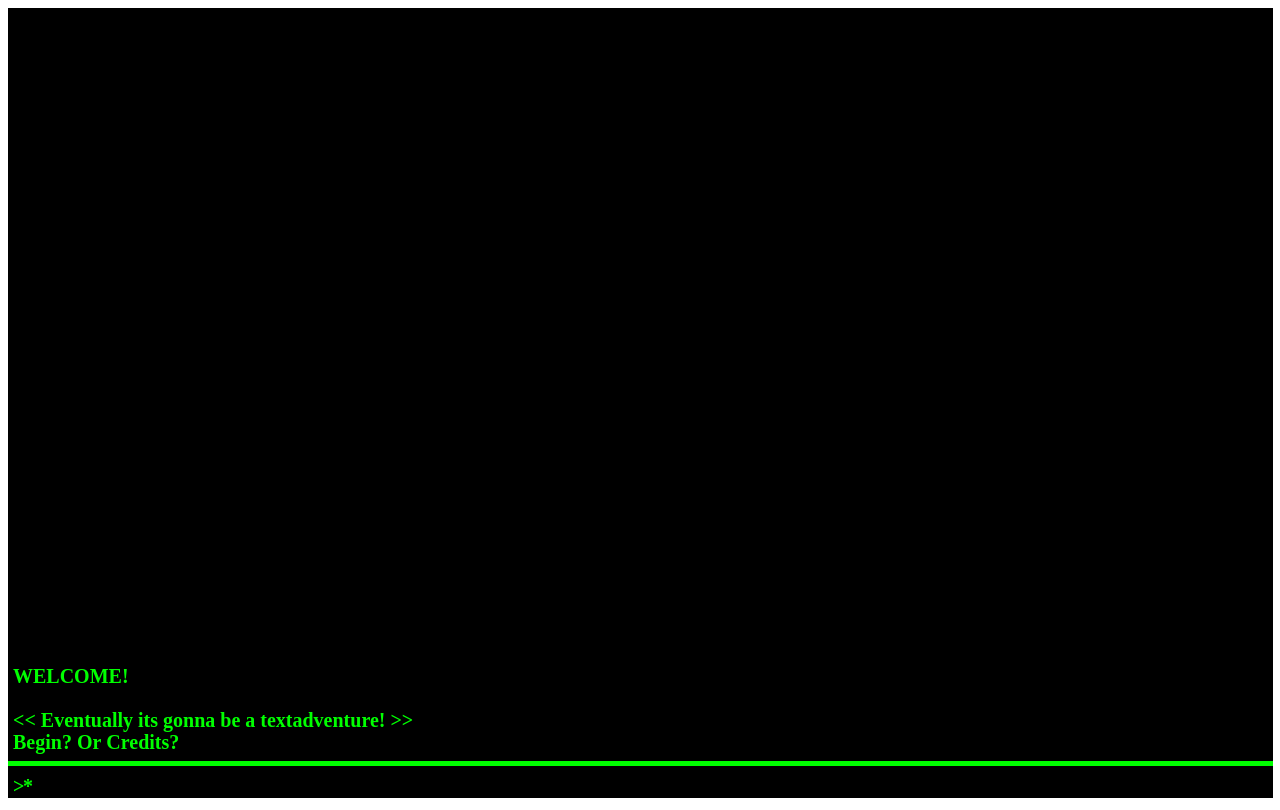
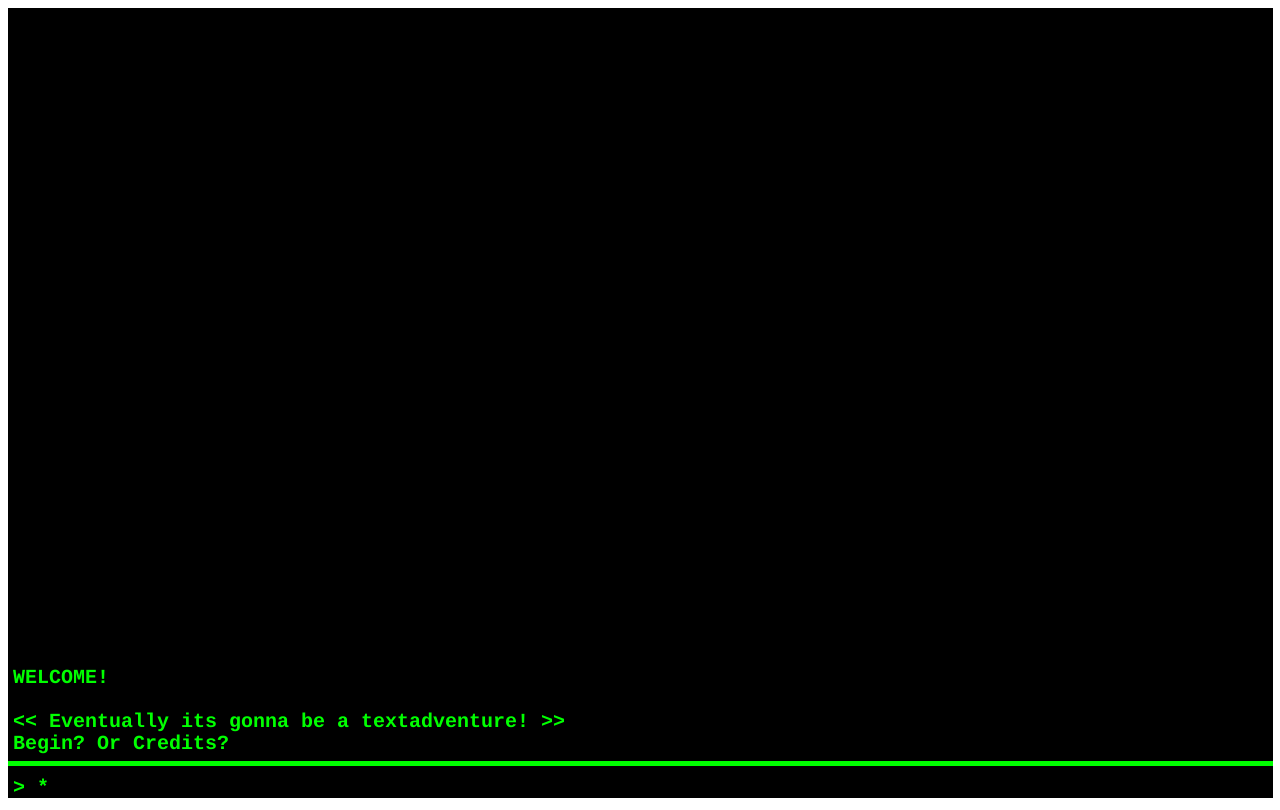
Before and after one commit to juffel/juffel.github.io, a plain HTML site: page index.html in a window 1280 px wide. Drawn offline with Linux system fonts and the light colour scheme.

Commit message:
jetzt ist statisch ein div-container in der seite enthalten, der dann mit einem canvas gefüllt wird

```diff
--- a/index.html
+++ b/index.html
@@ -7,9 +7,11 @@
         <script src="src/scene.js"></script>
         <script src="src/option.js"></script>
         <script src="scenes/scenes.js"></script>
-        <script src="script.js"></script>
         <title>Eventually its gonna be a Textadventure!</title>
+        <link href='http://fonts.googleapis.com/css?family=Ubuntu+Mono:700' rel='stylesheet' type='text/css'>
     </head>
     <body>
+        <div id="canvasArea"></div>
     </body>
+    <script src="script.js"></script>
 </html>
--- a/script.js
+++ b/script.js
@@ -1,4 +1,6 @@
-var terminal = new Terminal();
+
+
+var terminal = new Terminal("canvasArea");
 
 var director = new Director(terminal);
 
--- a/src/terminal.js
+++ b/src/terminal.js
@@ -1,14 +1,9 @@
-function Terminal() {
-    var width = window.innerWidth - 15;
-    var height = window.innerHeight - 10;
-    document.writeln("<canvas id='screen' tabindex='1' width='" + width + "' height='" + height + "' onkeypress='getChar()'></canvas>");
+function Terminal(divName) {
 
-    // TODO set focus on canvas
-
-    unloadScrollbars();
+    _initCanvas(divName);
 
     // settings
-    var fontType = "bold 20px TlwgTypewriter";
+    var fontType = "bold 20px Courier";
     var textSize = 20;
     var rowMargin = 2; // margin between two rows of text
     var textColor = "#00FF00";
@@ -132,6 +127,15 @@ function Terminal() {
         ctx.fillText(string, x, y);
     }
 
+    function _initCanvas(divName) {
+        var area = document.getElementById(divName);
+        var width = window.innerWidth - 15;
+        var height = window.innerHeight - 10;
+        area.innerHTML = "<canvas id='screen' tabindex='1' width='" + width + "' height='" + height + "' onkeypress='getChar()'></canvas>";
+        area.focus(); // set focus on canvas
+        unloadScrollbars(); // disable scrollbars
+    }
+
     return {
         setInputHandler : setInputHandler,
         write : write,
```
